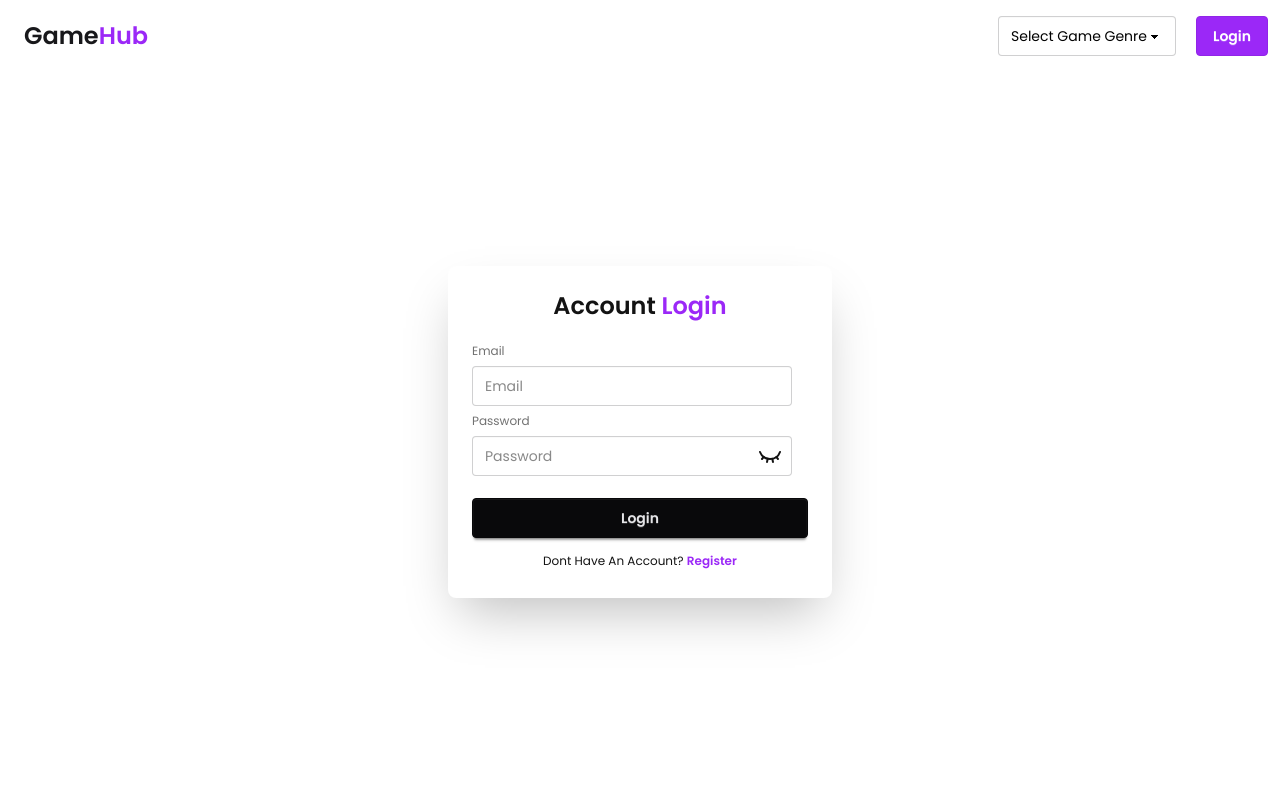
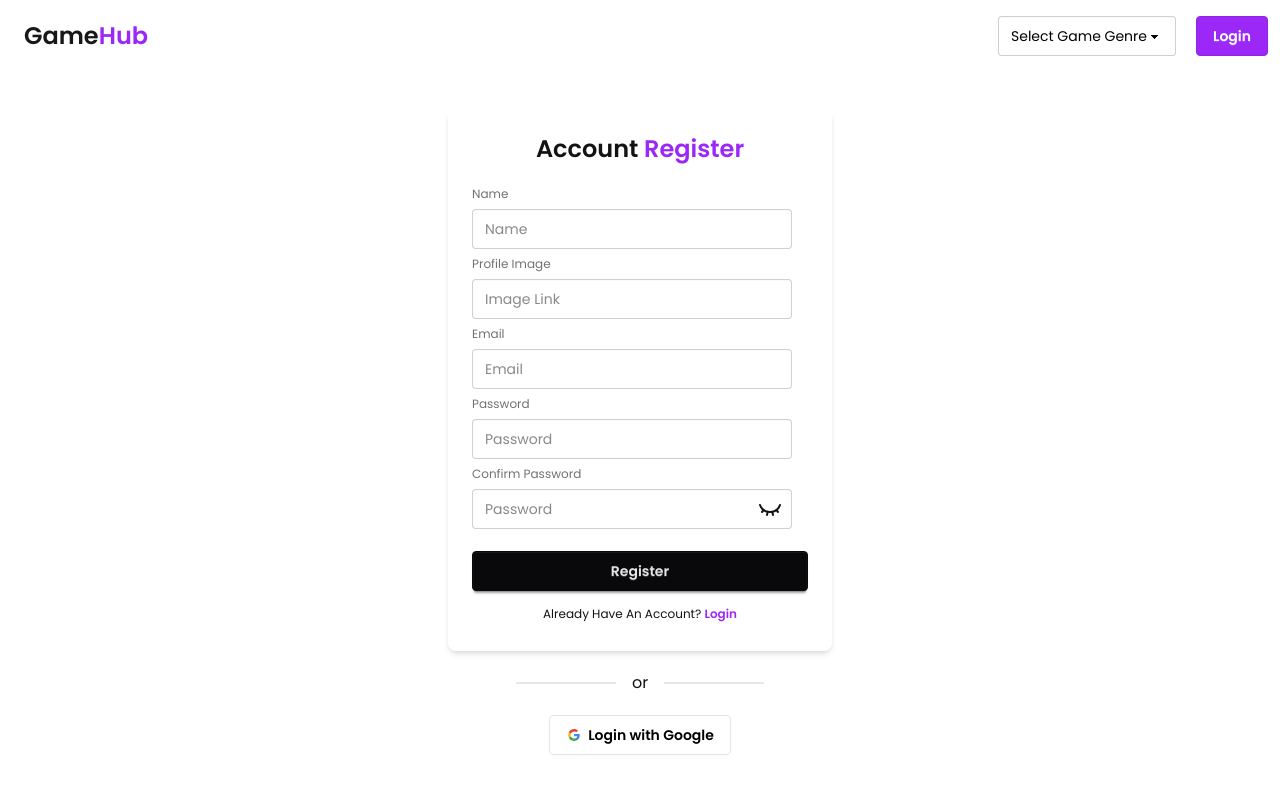
Before and after one commit to MdFoysalHossain/GameHub-Assignment9-ReactApp, a React app: page /Auth/Register in a window 1280 px wide. Shown: the top 794 px of the page. Built offline with nearby package versions, Linux system fonts and the light colour scheme; the HTML template or start-up script is replaced by a standard one.

Commit message:
Firebase Added

```diff
--- a/package.json
+++ b/package.json
@@ -11,6 +11,7 @@
   },
   "dependencies": {
     "@tailwindcss/vite": "^4.1.16",
+    "firebase": "^12.4.0",
     "lucide-react": "^0.546.0",
     "react": "^19.1.1",
     "react-dom": "^19.1.1",
--- a/src/Components/Components/Auth/AuthLogin.jsx
+++ b/src/Components/Components/Auth/AuthLogin.jsx
@@ -10,26 +10,31 @@ const AuthLogin = () => {
     }
 
     return (
-        <div className='flex justify-center items-center h-[90vh]'>
+        <div className='flex flex-col gap-5 justify-center items-center h-[90vh]'>
 
-            <div className="card bg-base-100 w-full max-w-sm shrink-0 shadow-2xl">
+            <div className="card bg-base-100 w-full max-w-sm shrink-0 shadow-md">
                 <div className="card-body">
                     <h2 className='text-2xl font-semibold mb-2'>Account <span className='text-primary'>Login</span></h2>
                     <fieldset className="fieldset">
                         <label className="label">Email</label>
-                        <input type="email" name='email' className="input" placeholder="Email" required/>
+                        <input type="email" name='email' className="input" placeholder="Email" required />
                         <label className="label">Password</label>
-                        <input type={eye ?"text" : "password" } name='password' className="input" placeholder="Password"  required/>
+                        <input type={eye ? "text" : "password"} name='password' className="input" placeholder="Password" required />
 
                         {
-                            eye ? <Eye onClick={checkEye} className='absolute bottom-[130px] right-[50px] cursor-pointer' /> : <EyeClosed onClick={checkEye}  className='absolute bottom-[130px] right-[50px] cursor-pointer' />
+                            eye ? <Eye onClick={checkEye} className='absolute bottom-[130px] right-[50px] cursor-pointer' /> : <EyeClosed onClick={checkEye} className='absolute bottom-[130px] right-[50px] cursor-pointer' />
                         }
 
                         <button className="btn btn-neutral mt-4">Login</button>
-                        <div className='mt-2'>Dont Have An Account? <NavLink className="link link-hover text-primary font-semibold" to={"Auth/Register"}>Register</NavLink></div>
+                        <div className='mt-2'>Dont Have An Account? <NavLink className="link link-hover text-primary font-semibold" to={"/Auth/Register"}>Register</NavLink></div>
                     </fieldset>
                 </div>
             </div>
+            <span className='flex justify-center items-center gap-4'><p className='w-[100px] h-0.5 bg-gray-200'></p> or <p className='w-[100px] h-0.5 bg-gray-200'></p></span>
+            <button className="btn bg-white text-black border-[#e5e5e5]">
+                <svg aria-label="Google logo" width="16" height="16" xmlns="http://www.w3.org/2000/svg" viewBox="0 0 512 512"><g><path d="m0 0H512V512H0" fill="#fff"></path><path fill="#34a853" d="M153 292c30 82 118 95 171 60h62v48A192 192 0 0190 341"></path><path fill="#4285f4" d="m386 400a140 175 0 0053-179H260v74h102q-7 37-38 57"></path><path fill="#fbbc02" d="m90 341a208 200 0 010-171l63 49q-12 37 0 73"></path><path fill="#ea4335" d="m153 219c22-69 116-109 179-50l55-54c-78-75-230-72-297 55"></path></g></svg>
+                Login with Google
+            </button>
         </div>
     );
 };
--- a/src/Components/Components/Auth/AuthRegister.jsx
+++ b/src/Components/Components/Auth/AuthRegister.jsx
@@ -9,26 +9,39 @@ const AuthRegister = () => {
         setEye(!eye)
     }
     return (
-        <div className='flex justify-center items-center h-[90vh]'>
+        <div className='flex flex-col gap-5 justify-center items-center h-[90vh]'>
 
-            <div className="card bg-base-100 w-full max-w-sm shrink-0 shadow-2xl">
+            <div className="card bg-base-100 w-full max-w-sm shrink-0 shadow-md">
                 <div className="card-body">
-                    <h2 className='text-2xl font-semibold mb-2'>Account <span className='text-primary'>Login</span></h2>
+                    <h2 className='text-2xl font-semibold mb-2'>Account <span className='text-primary'>Register</span></h2>
+                    <form>
                         <fieldset className="fieldset">
+                            <label className="label">Name</label>
+                            <input type="text" name='name' className="input" placeholder="Name" required />
+                            <label className="label">Profile Image</label>
+                            <input type="text" name='name' className="input" placeholder="Image Link" required />
                             <label className="label">Email</label>
                             <input type="email" name='email' className="input" placeholder="Email" required />
                             <label className="label">Password</label>
+                            <input type={eye ? "text" : "password"} name='password' className="input" placeholder="Password" required />
+                            <label className="label">Confirm Password</label>
                             <input type={eye ? "text" : "password"} name='password' className="input" placeholder="Password" required />
 
                             {
                                 eye ? <Eye onClick={checkEye} className='absolute bottom-[130px] right-[50px] cursor-pointer' /> : <EyeClosed onClick={checkEye} className='absolute bottom-[130px] right-[50px] cursor-pointer' />
                             }
 
-                        <button className="btn btn-neutral mt-4">Login</button>
-                        <div className='mt-2'>Dont Have An Account? <NavLink className="link link-hover text-primary font-semibold">Register</NavLink></div>
+                            <button className="btn btn-neutral mt-4">Register</button>
+                            <div className='mt-2'>Already Have An Account? <NavLink className="link link-hover text-primary font-semibold" to={"/Auth/Login"}>Login</NavLink></div>
                         </fieldset>
+                    </form>
                 </div>
             </div>
+            <span className='flex justify-center items-center gap-4'><p className='w-[100px] h-0.5 bg-gray-200'></p> or <p className='w-[100px] h-0.5 bg-gray-200'></p></span>
+            <button className="btn bg-white text-black border-[#e5e5e5]">
+                <svg aria-label="Google logo" width="16" height="16" xmlns="http://www.w3.org/2000/svg" viewBox="0 0 512 512"><g><path d="m0 0H512V512H0" fill="#fff"></path><path fill="#34a853" d="M153 292c30 82 118 95 171 60h62v48A192 192 0 0190 341"></path><path fill="#4285f4" d="m386 400a140 175 0 0053-179H260v74h102q-7 37-38 57"></path><path fill="#fbbc02" d="m90 341a208 200 0 010-171l63 49q-12 37 0 73"></path><path fill="#ea4335" d="m153 219c22-69 116-109 179-50l55-54c-78-75-230-72-297 55"></path></g></svg>
+                Login with Google
+            </button>
         </div>
     );
 };
--- /dev/null
+++ b/src/Components/Firebase/firebase.init.js
@@ -0,0 +1,19 @@
+// Import the functions you need from the SDKs you need
+import { initializeApp } from "firebase/app";
+// TODO: Add SDKs for Firebase products that you want to use
+// https://firebase.google.com/docs/web/setup#available-libraries
+
+// Your web app's Firebase configuration
+const firebaseConfig = {
+  apiKey: import.meta.env.ENV_apiKey,
+  authDomain: import.meta.env.ENV_authDomain,
+  projectId: import.meta.env.ENV_projectId,
+  storageBucket: import.meta.env.ENV_storageBucket,
+  messagingSenderId: import.meta.env.ENV_messagingSenderId,
+  appId: import.meta.env.ENV_appId
+};
+
+// Initialize Firebase
+const app = initializeApp(firebaseConfig);
+
+export const auth = getAuth(app)
```
Also changed, not shown: 1 other file (tests, documents, lock files or other folders). Lines whose indentation alone changed are shown as unchanged.
